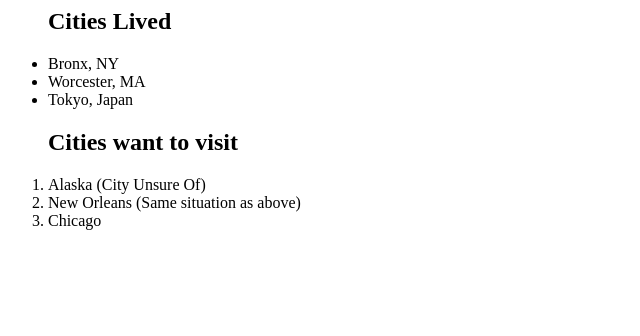
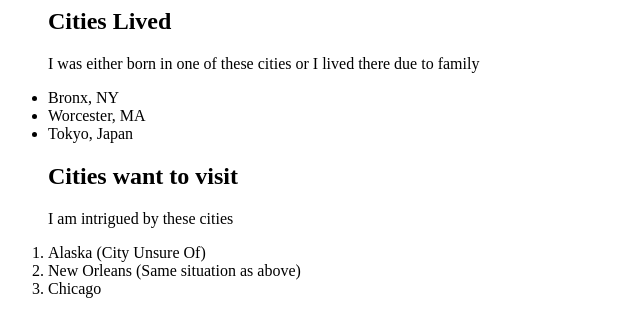
Before and after one commit to cybitalex/galvanizehtmlpage, a plain HTML site: page index.html in a window 1280 px wide. Shown: the whole page, without its empty margins (0-640 px from the left). Drawn offline with Linux system fonts and the light colour scheme.

Commit message:
added description under headings

```diff
--- a/index.html
+++ b/index.html
@@ -7,12 +7,14 @@
 	<body>
 	<ul>
 	    <h2>Cities Lived</h2>
+	    <p>I was either born in one of these cities or I lived there due to family</p>
 	    <li>Bronx, NY</li>
 	    <li>Worcester, MA</li>
 	    <li>Tokyo, Japan</li>
 	</ul>
 	<ol>
 	    <h2>Cities want to visit</h2>
+	    <p>I am intrigued by these cities</p>
 	    <li>Alaska (City Unsure Of)</li>
 	    <li>New Orleans (Same situation as above)</li>
 	    <li>Chicago</li>
```
